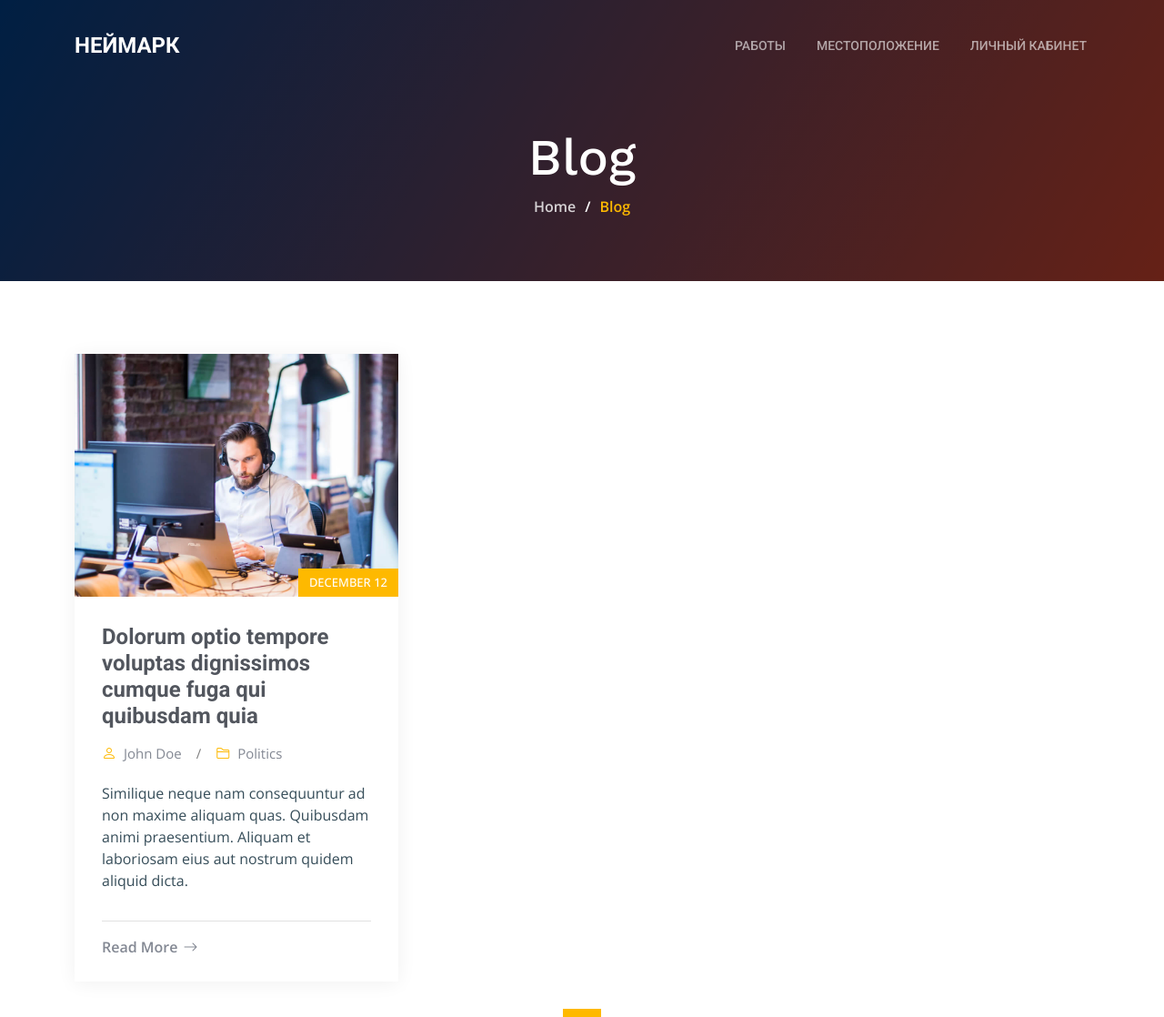
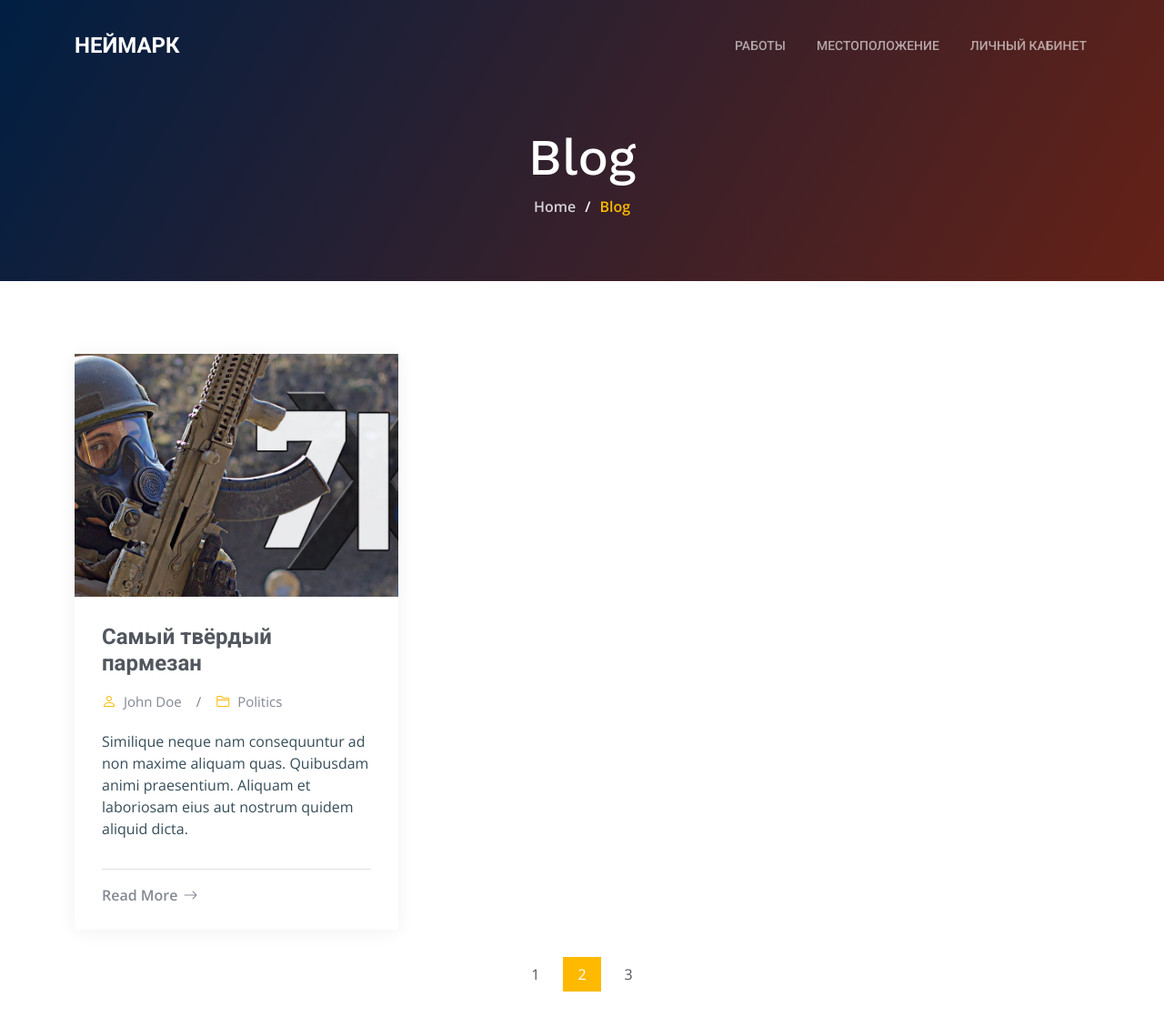
Before and after one commit to Borsh69/iskustvo, a Django app: page /blog/ in a window 1280 px wide. Shown: the top 1118 px of the page at 91% size. After the commit the page ends 1090 px from the top, so only its background shows below. Run offline with Django 4.2, Linux system fonts and the light colour scheme; data comes from the database, SQL or seed files in the repository; both versions use the stored data as it was after the commit; some libraries are stand-ins or nearby versions.

Commit message:
artworks page v0.2

```diff
--- a/base/models.py
+++ b/base/models.py
@@ -16,8 +16,11 @@ class Artwork(models.Model):
     name = models.CharField(max_length=40,)
     description = models.TextField(max_length=500,)
     uncompressed_img = models.ImageField(upload_to="images/", verbose_name="Оригинальное изображение", blank=True,)
-    object3d = models.FileField(upload_to="files/", verbose_name="3D файл",)
-    comments = models.ManyToManyField(Comment, blank=True, null=True)
+    object3d = models.FileField(upload_to="files/", verbose_name="3D файл", blank=True,)
+    comments = models.ManyToManyField(Comment, blank=True)
+    date = models.DateField(auto_now_add=True, blank=True)
+    def __str__(self):
+        return self.name
 
 
 
--- a/base/templates/blog.html
+++ b/base/templates/blog.html
@@ -25,16 +25,16 @@
         <div class="row gy-4 posts-list">
 
           <div class="col-xl-4 col-md-6">
+            {% for artwork in artworks %}
             <div class="post-item position-relative h-100">
 
               <div class="post-img position-relative overflow-hidden">
-                <img src="{% static 'assets/img/blog/blog-1.jpg' %}" class="img-fluid" alt="">
-                <span class="post-date">December 12</span>
+                <img src="{{artwork.face.url}}" class="img-fluid" alt="">
               </div>
 
               <div class="post-content d-flex flex-column">
 
-                <h3 class="post-title">Dolorum optio tempore voluptas dignissimos cumque fuga qui quibusdam quia</h3>
+                <h3 class="post-title">{{artwork.name}}</h3>
 
                 <div class="meta d-flex align-items-center">
                   <div class="d-flex align-items-center">
@@ -58,7 +58,7 @@
 
             </div>
           </div><!-- End post list item -->
-
+          {% endfor %}
 
         </div><!-- End blog posts list -->
 
--- a/base/views.py
+++ b/base/views.py
@@ -7,7 +7,10 @@ def home(request):
     return render(request, 'home.html')
 
 def art_works(request):
-    return render(request, 'blog.html')
+    art_works = Artwork.objects.all()
+
+    context = {'artworks': art_works}
+    return render(request, 'blog.html', context=context)
 
 def contact(request):
     return render(request, 'contact.html')
```
Also changed, not shown: base/media/images/maxresdefault.jpg (added), base/migrations/0003_artwork_date_alter_artwork_object3d.py (added), db.sqlite3.
